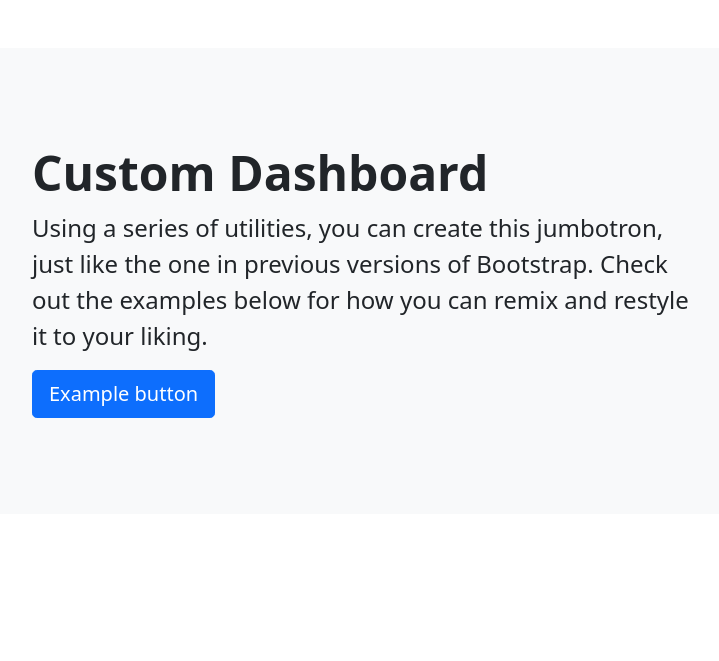
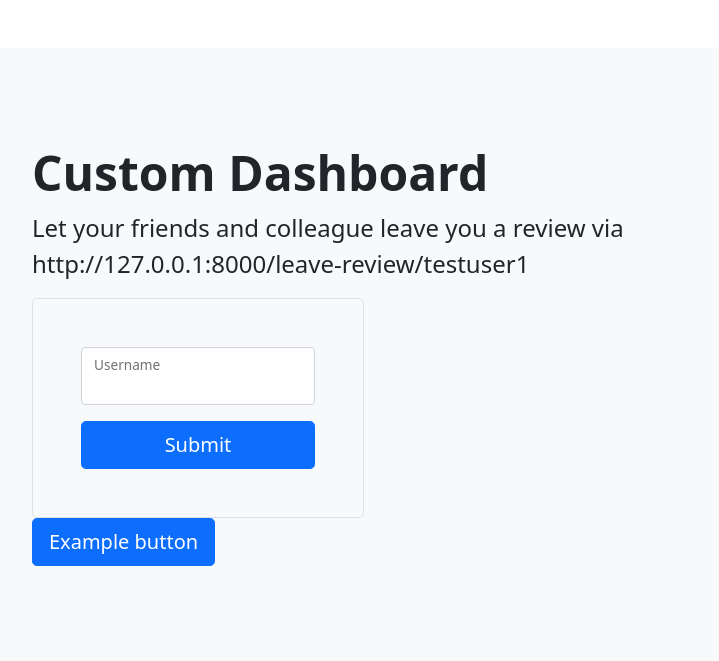
Before and after one commit to chideegit/django-anonymous, a Django app: page / in a window 1280 px wide. Shown: the part 56-717 px from the top of the page, without its empty margins (110-829 px from the left). Run offline with Django 5.2, Linux system fonts and the light colour scheme; a user stored in the database is signed in; some libraries are stand-ins or nearby versions.

Commit message:
Added new lines of code

```diff
--- a/dashboard/views.py
+++ b/dashboard/views.py
@@ -15,8 +15,8 @@ def dashboard(request):
 
 
 def leave_review(request, username):
+    user = User.objects.get(username=username)
     if request.method == 'POST':
-        user = User.objects.get(username=username)
         form = LeaveReviewForm(request.POST)
         if form.is_valid():
             var = form.save(commit=False)
@@ -29,5 +29,5 @@ def leave_review(request, username):
             return redirect('leave-review')
     else:
         form = LeaveReviewForm
-        context = {'form':form}
+        context = {'form':form, 'user':user}
     return render(request, 'dashboard/leave_review.html', context)
--- a/templates/dashboard/dashboard.html
+++ b/templates/dashboard/dashboard.html
@@ -5,9 +5,18 @@
 <div class="p-5 mb-4 bg-light rounded-3">
     <div class="container-fluid py-5">
         <h1 class="display-5 fw-bold">Custom Dashboard</h1>
-        <p class="col-md-8 fs-4">Using a series of utilities, you can create this jumbotron, just like the one
-            in previous versions of Bootstrap. Check out the examples below for how you can remix and restyle it
-            to your liking.</p>
+        <p class="col-md-8 fs-4">Let your friends and colleague leave you a review via
+            http://127.0.0.1:8000/leave-review/{{request.user.username}}
+        </p>
+        <form class="p-4 p-md-5 border rounded-3 bg-light col-md-4" method="POST">
+            {% csrf_token %}
+            <div class="form-floating mb-3">
+                <input type="input" name="username" class="form-control" id="floatingInput">
+                <label for="floatingInput">Username</label>
+            </div>
+
+            <button class="w-100 btn btn-lg btn-primary" type="submit">Submit</button>
+        </form>
         <button class="btn btn-primary btn-lg" type="button">Example button</button>
     </div>
 </div>
```
Also changed, not shown: templates/dashboard/leave_review.html (added, +16 -0 lines).
